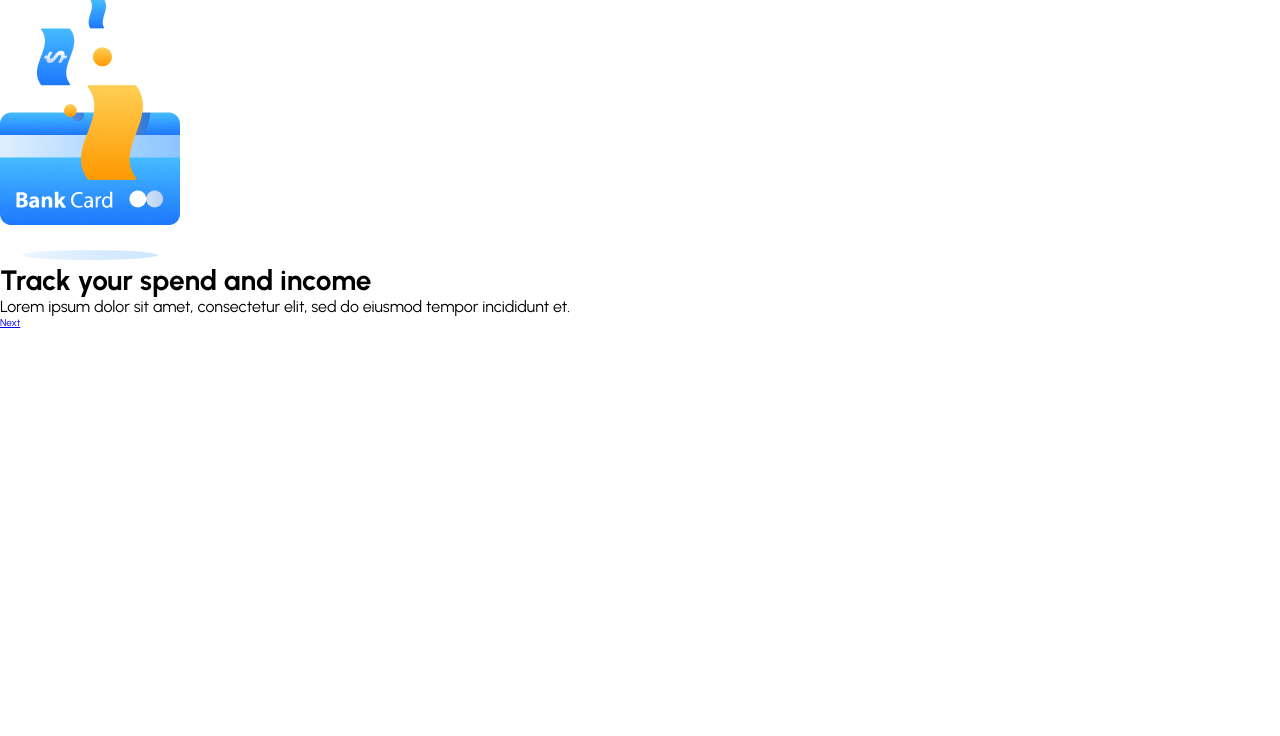
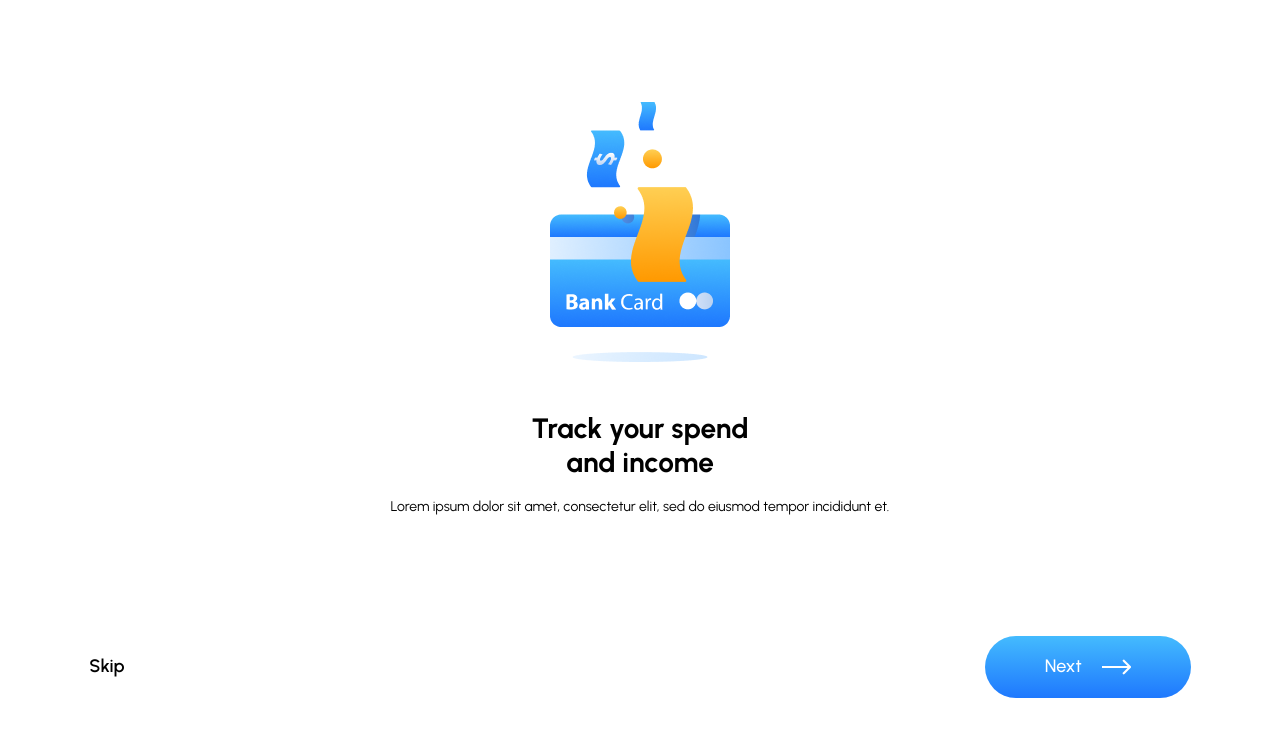
Before and after one commit to arthurrroth/finco, a React (Vite) app in the folder root/client/: page /onboard1 in a window 1280 px wide. Shown: the top 736 px of the page. Built offline with nearby package versions, Linux system fonts and the light colour scheme.

Commit message:
onboarding without loading Animation

```diff
--- a/root/client/src/App.css
+++ b/root/client/src/App.css
@@ -12,6 +12,7 @@
 :root {
     font-family: "Urbanist", Inter, system-ui, Avenir, Helvetica, Arial, sans-serif;
     font-size: 62.5%;
+    line-height: 1.2;
 
     --main-padding: 28px;
 
@@ -57,9 +58,21 @@ h5 {
   }
 
 p {
-    font-size: 1.6rem;
+    font-size: 1.4rem;
   }
 
 button{
     font-size: 1.6rem;
 }
+
+.blueBtn{
+  background: linear-gradient(0deg,#1E78FE, #44BBFE);
+  padding: 2rem 6rem;
+  border-radius: 20rem;
+  color: var(--text-color-white);
+  text-decoration: none;
+  font-size: 1.8rem;
+  font-weight: 500;
+  display: flex;
+  align-items: center;
+}
--- a/root/client/src/pages/Onboard1/Onboard1.css
+++ b/root/client/src/pages/Onboard1/Onboard1.css
@@ -0,0 +1,43 @@
+.onboardMain{
+    margin: var(--main-padding);
+    height: 93vh;
+    display: flex;
+    flex-direction: column;
+    justify-content: center;
+    align-items: center;
+    text-align: center;
+}
+
+.onboardIllustration{
+    margin-bottom: 5rem;
+}
+
+.onboardH2{
+    margin-bottom: 2rem;
+}
+
+.onboardText{
+    margin-bottom: 12rem;
+}
+
+.onboardBtnDiv{
+    width: 90%;
+    display: flex;
+    justify-content: space-between;
+    align-items: center;
+}
+
+.skip{
+    color: var(--text-color-black);
+    text-decoration: none;
+    font-size: 1.8rem;
+    font-weight: 600;
+}
+
+.skip :hover{
+    color: var(--text-color-blue);
+}
+
+.onboardArrow{
+    padding-left: 2rem;
+}
--- a/root/client/src/pages/Onboard1/Onboard1.jsx
+++ b/root/client/src/pages/Onboard1/Onboard1.jsx
@@ -1,15 +1,19 @@
 import "./Onboard1.css";
 import { NavLink } from "react-router-dom";
 import illustration from "../../icon/Illustration-card.png"
+import arrow from "../../icon/Line.png"
 import LoadingAnimation from "../../components/LoadingAnimation/LoadingAnimation.jsx"
 
 const Onboard1 = () => {
   return(
-    <main>
-      <img src={illustration} alt="Money and Card" />
-      <h2>Track your spend and income</h2>
-      <p>Lorem ipsum dolor sit amet, consectetur elit, sed do eiusmod tempor incididunt et.</p>
-      <NavLink to={"/onboard2"}>Next</NavLink>
+    <main className="onboardMain">
+      <img  className="onboardIllustration" src={illustration} alt="Money and Card" />
+      <h2 className="onboardH2">Track your spend <br/> and income</h2>
+      <p className="onboardText">Lorem ipsum dolor sit amet, consectetur elit, sed do eiusmod tempor incididunt et.</p>
+      <div className="onboardBtnDiv">
+        <NavLink to={"/signUp"} className="skip">Skip</NavLink>
+        <NavLink to={"/onboard2"} className="blueBtn">Next <img className="onboardArrow" src={arrow} alt="arrow" /></NavLink>
+      </div>
     </main>
   )
   ;
--- a/root/client/src/pages/Onboard2/Onboard2.jsx
+++ b/root/client/src/pages/Onboard2/Onboard2.jsx
@@ -1,14 +1,15 @@
 import "./Onboard2.css";
 import { NavLink } from "react-router-dom";
 import illustration from "../../icon/Illustration-gift.png"
+import arrow from "../../icon/Line.png"
 
 const Onboard2 = () => {
   return(
-    <main>
-      <img src={illustration} alt="Gifts and Card" />
-      <h2>Analyze yourspending</h2>
-      <p>Lorem ipsum dolor sit amet, consectetur elit, sed do eiusmod tempor incididunt et.</p>
-      <NavLink to={"/signUp"}>Get Started</NavLink>
+    <main className="onboardMain">
+      <img className="onboardIllustration" src={illustration} alt="Gifts and Card" />
+      <h2 className="onboardH2">Analyze your <br/> spending</h2>
+      <p className="onboardText">Lorem ipsum dolor sit amet, consectetur elit, sed do eiusmod tempor incididunt et.</p>
+      <NavLink to={"/signUp"} className="blueBtn">Get Started	<img className="onboardArrow" src={arrow} alt="arrow" /></NavLink>
     </main>
   );
 };
```
Also changed, not shown: root/client/src/icon/Line.png (added).
